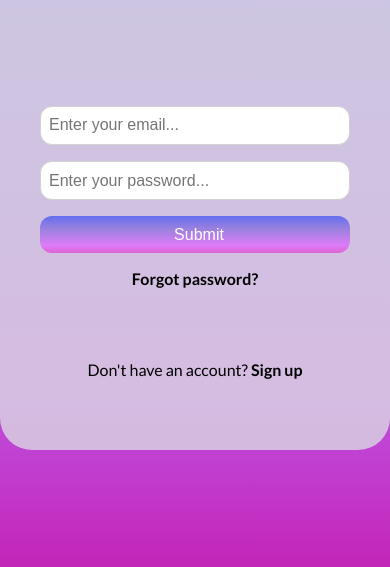
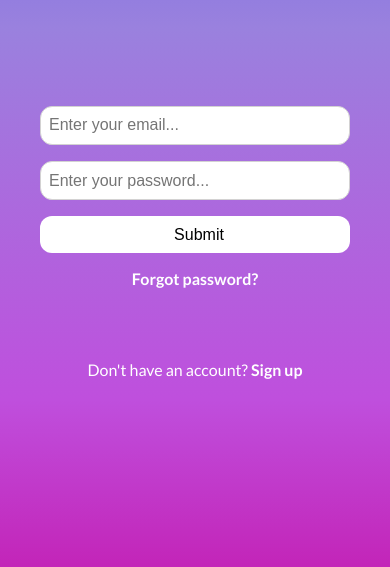
Before and after one commit to Jess247/forms, a plain HTML site: page minimalist-login/index.html in a window 390 px wide. Shown: the part 267-834 px from the top of the page. Drawn offline with Linux system fonts and the light colour scheme.

Commit message:
Add media queries

```diff
--- a/minimalist-login/css/styles.css
+++ b/minimalist-login/css/styles.css
@@ -24,14 +24,16 @@ main {
 
 .container {
     width: max(30vw, 30em);
+    min-width: 300px;
     height: min(70vh,70em);
-    background-color: rgba(219, 216, 227,0.8);
+    background-color: #fcfcfccc;
     border-radius: 2em;
     margin: 0 auto;
     display: flex;
     flex-direction: column;
     justify-content: space-evenly;
     align-items: center;
+    box-shadow: 0 0 35px #cecdcdcc;
 }
 
 .link-container {
@@ -79,12 +81,14 @@ label {
 }
 .submit-btn {
     color: #fff;
-    background: rgb(195,34,182);
-    background: linear-gradient(0deg, rgb(221, 100, 211) 0%, rgb(221, 124, 248) 21%, rgba(154,129,222,1) 65%, rgb(101, 110, 240) 100%);
+    background: #c322b6;
+    background: linear-gradient(0deg, #dd64d3 0%, #dd7cf8 21%, #9a81de 65%, #656ef0 100%);
     border: none;
+    transition: 0.5s;
 }
 .submit-btn:hover {
-    color: #fff;
+    letter-spacing: 0.13em;
+    box-shadow: 0 0 30px #656ef0 ;
 }
 
 .forgot-pw_link, .login_link, .sign-up_link {
@@ -100,3 +104,16 @@ label {
 .link:hover {
     text-decoration: underline;
 }
+
+@media (max-width: 500px) {
+    .container {
+        background: none;
+        color: #fff;
+        box-shadow: none;
+    }
+
+    .submit-btn {
+        background: #fff;
+        color: #000100;
+    }
+}
```
